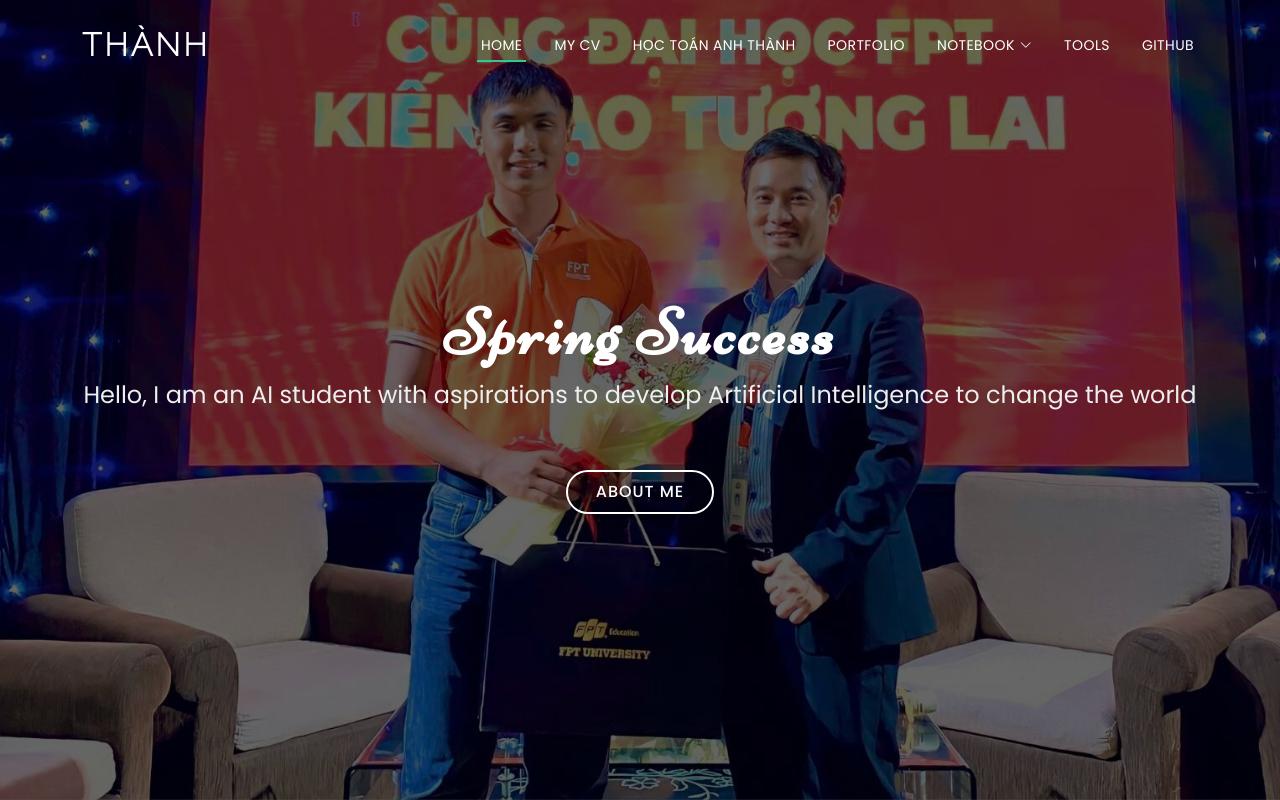
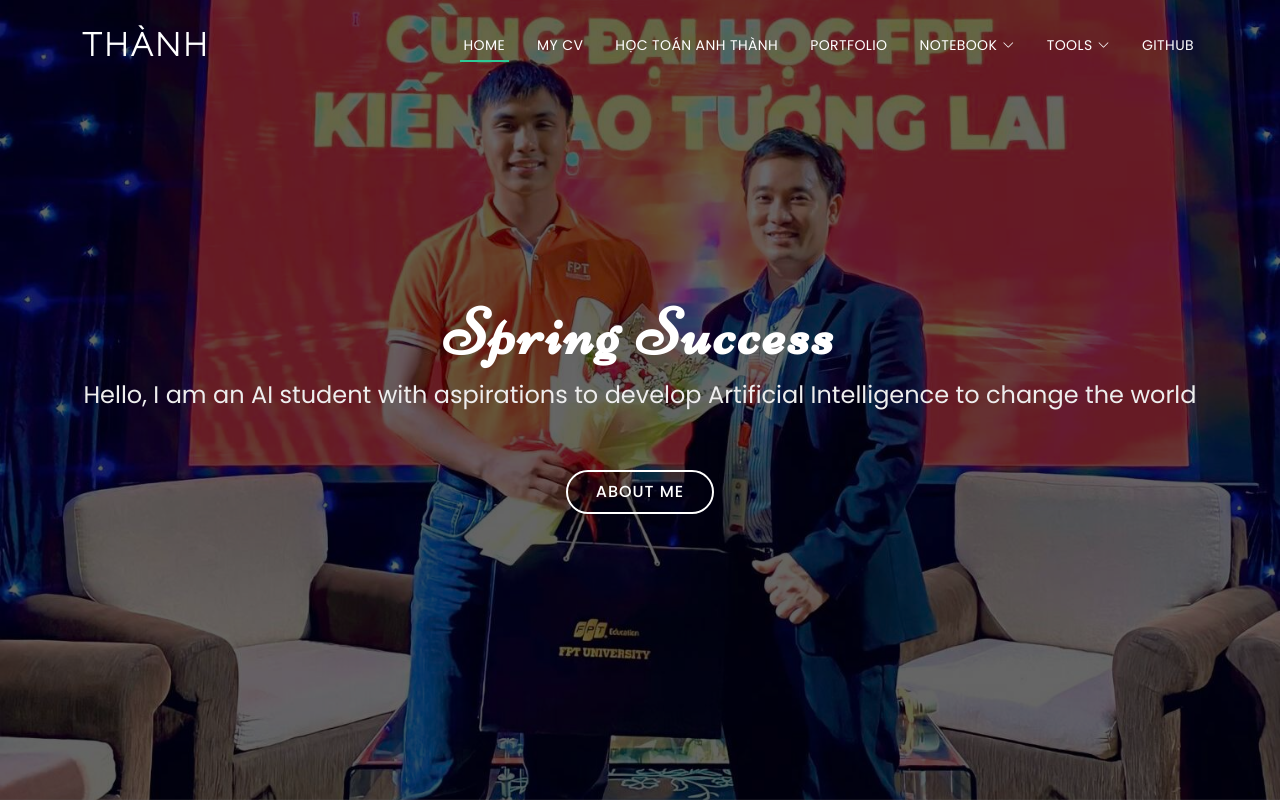
Before and after one commit to thanhtranfpt/springsuccessblog_public, a Flask app: page / in a window 1280 px wide. Run offline with Flask 3, Linux system fonts and the light colour scheme; parts of the project's set-up code (start-up, migrations or seed data) failed here and were passed over; some libraries are stand-ins or nearby versions.

Commit message:
Update Hoc_Toan_Anh_Thanh website

```diff
--- a/templates/me/index.html
+++ b/templates/me/index.html
@@ -47,7 +47,7 @@
         <ul>
           <li><a class="nav-link scrollto active" href="#hero">Home</a></li>
           <li><a class="nav-link scrollto" href="https://www.topcv.vn/xem-cv/Xg5RVQVcA1NWB1QNAQ5bBQdXVQYFXFpbVVYIXQ4b93" target="_blank">My CV</a></li>
-          <li><a class="nav-link scrollto" href="/hoc-toan-anh-thanh" target="_blank">Học Toán anh Thành</a></li>
+          <li><a class="nav-link scrollto" href="https://HocToanAnhThanh.onrender.com" target="_blank">Học Toán anh Thành</a></li>
           <li><a class="nav-link scrollto " href="https://photos.app.goo.gl/vuPJ6oUjrPkYw3mU7" target="_blank">Portfolio</a></li>
 
           <!-- START Drop Down -->
@@ -71,22 +71,45 @@
               </li>
               <!-- END Deep Drop Down -->
 
-              <li><a href="#">Userful syntax</a></li>
               <li><a href="#">Interesting Knows</a></li>
-              <li><a href="#">Others</a></li>
               <li><a href="https://nhunggidepnhat.wordpress.com/" target="_blank">Visit My WordPress</a></li>
+              <li><a href="/notes/send-feedback" target="_blank">Send Feedback</a></li>
             </ul>
           </li>
           <!-- END Drop Down-->
 
-          <li><a class="nav-link scrollto" href="/tools" target="_blank">Tools</a></li>
+
+          <!-- START Drop Down -->
+          <li class="dropdown"><a href="#"><span>Tools</span> <i class="bi bi-chevron-down"></i></a>
+
+            <ul>
+              <li><a href="/tools" target="_blank">Tools</a></li>
+
+              <li><a href="https://ifresh-app.onrender.com" target="_blank">iFresh</a></li>
+
+              <!-- START Deep Drop Down -->
+              <!-- <li class="dropdown"><a href="#"><span>Learn AI FPT</span> <i class="bi bi-chevron-right"></i></a>
+                <ul>
+                  <li><a href="#">Term 1</a></li>
+                  <li><a href="#">Term 2</a></li>
+                  <li><a href="#">Term 3</a></li>
+                  <li><a href="#">Term 4</a></li>
+                  <li><a href="#">Term 5</a></li>
+                </ul>
+              </li> -->
+              <!-- END Deep Drop Down -->
+            </ul>
+          </li>
+          <!-- END Drop Down -->
 
           <li><a class="nav-link scrollto" href="https://github.com/thanhtranfpt" target="_blank">GitHub</a></li>
         </ul>
         <i class="bi bi-list mobile-nav-toggle"></i>
-      </nav><!-- .navbar -->
+      </nav>
+
     </div>
-  </header><!-- End Header -->
+  </header>
+  <!-- End Header -->
 
   <!-- ======= Hero Section ======= -->
   <section id="hero">
```
